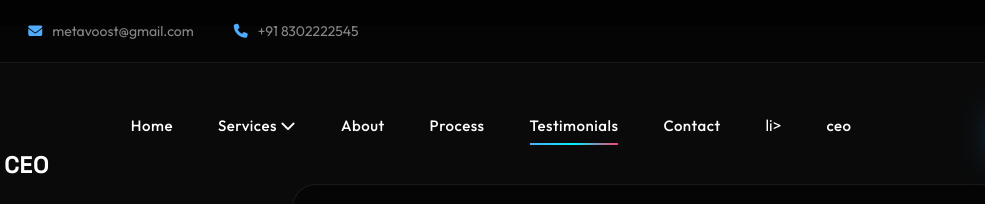
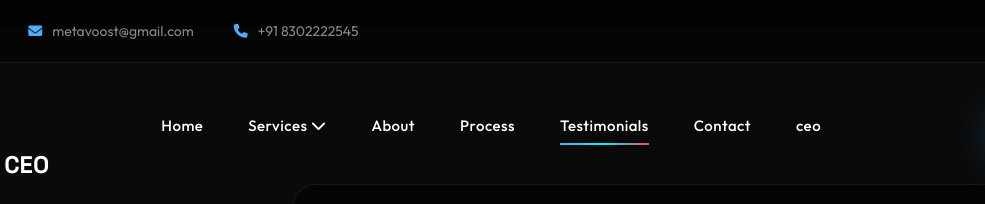
Before and after one commit to metavoost-ctrl/metavoost.github.io, a plain HTML site: page index.html in a window 1280 px wide. Shown: the top 204 px of the page, 128-1113 px from the left. Drawn offline with nearby package versions, Linux system fonts and the light colour scheme; animation ran at ten frames a second.

Commit message:
Update index.html

```diff
--- a/index.html
+++ b/index.html
@@ -1566,7 +1566,7 @@
                 <li><a href="#process" class="nav-link">Process</a></li>
                 <li><a href="#testimonials" class="nav-link">Testimonials</a></li>
                 <li><a href="#contact" class="nav-link">Contact</a></li>
-                li><a href="#ceo" class="nav-link">ceo</a></li>
+                <li><a href="#ceo" class="nav-link">ceo</a></li>
             </ul>
             <div class="nav-right">
                 <a href="#contact" class="btn btn-primary nav-cta">Get Started</a>
```
